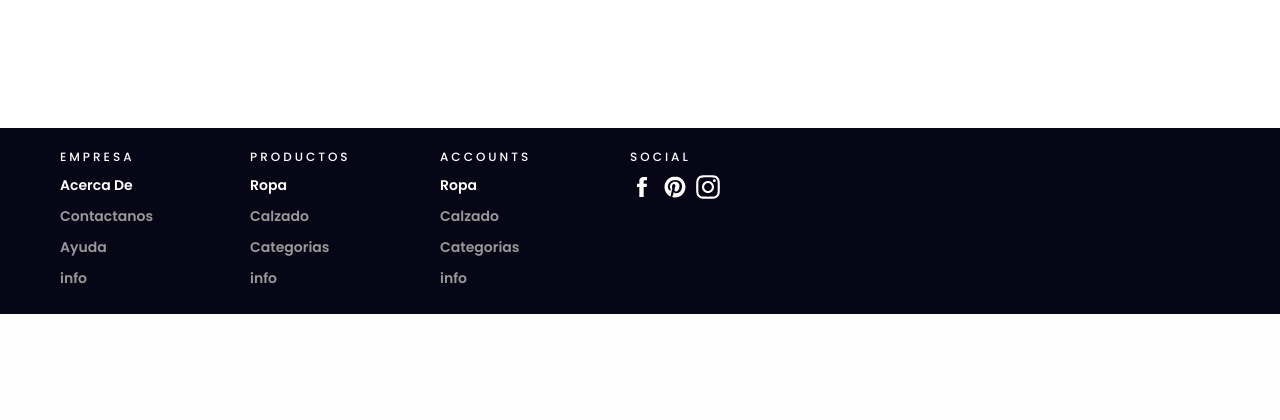
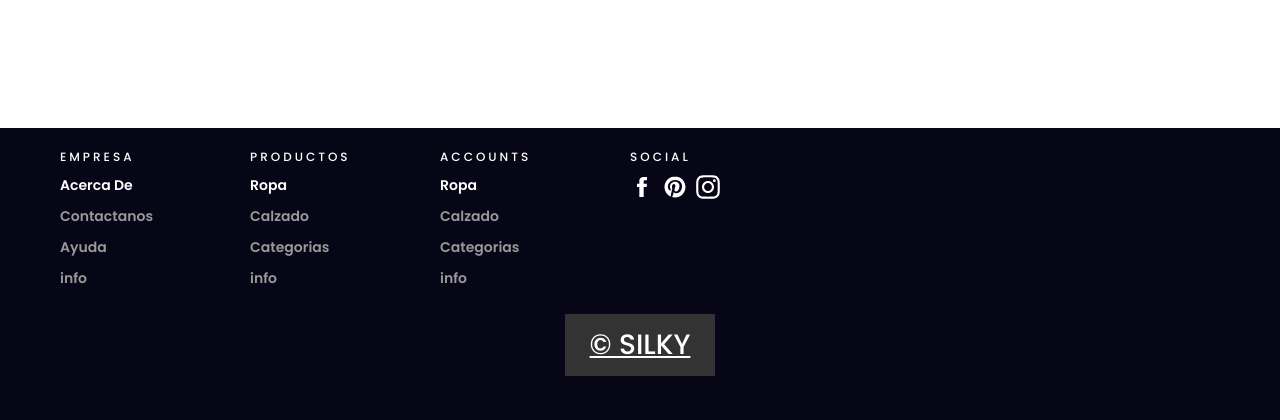
Before and after one commit to SergioMarentesJ/GINA, a PHP site: page /cursophp/ABC.php in a window 1280 px wide. Shown: the part 622-1042 px from the top of the page. Before the commit the page ends 936 px from the top, so only its background shows below. Run offline with PHP 8.4, Linux system fonts and the light colour scheme.

Commit message:
Derechos reservados Footer

```diff
--- a/ProyectoFinal/ABC.php
+++ b/ProyectoFinal/ABC.php
@@ -154,7 +154,7 @@ $con = mysqli_connect("localhost", "root","","tienda") or die ("Error!");
 				</ul>
 					</div>
 				</div>
-				<div class="clearfix"></div>
+				<div class="clearfix"><a class="bottom_btn" href="#">&copy; SILKY</a></div><br>
 			</div>
 			</div>
          </fotter>
--- a/ProyectoFinal/Ayuda.php
+++ b/ProyectoFinal/Ayuda.php
@@ -177,7 +177,7 @@ Confirma el pedido y recibirás un correo electrónico de confirmación. <br>
       </ul>
         </div>
       </div>
-    <div class="clearfix"></div>
+    <div class="clearfix"><a class="bottom_btn" href="#">&copy; SILKY</a></div><br>
   </div>
 </div>
          </fotter>
--- a/ProyectoFinal/Caballero.php
+++ b/ProyectoFinal/Caballero.php
@@ -192,7 +192,7 @@ $con = mysqli_connect("localhost", "root","","tienda") or die ("Error!");
       </ul>
         </div>
       </div>
-    <div class="clearfix"></div>
+    <div class="clearfix"><a class="bottom_btn" href="#">&copy; SILKY</a></div><br>
   </div>
 </div>
          </fotter>
--- a/ProyectoFinal/Carrito.php
+++ b/ProyectoFinal/Carrito.php
@@ -177,7 +177,7 @@ $con = mysqli_connect("localhost", "root","","tienda") or die ("Error!");
       </ul>
         </div>
       </div>
-    <div class="clearfix"></div>
+    <div class="clearfix"><a class="bottom_btn" href="#">&copy; SILKY</a></div><br>
   </div>
 </div>
          </fotter>
--- a/ProyectoFinal/Contactanos.php
+++ b/ProyectoFinal/Contactanos.php
@@ -217,7 +217,7 @@
       </ul>
         </div>
       </div>
-    <div class="clearfix"></div>
+    <div class="clearfix"><a class="bottom_btn" href="#">&copy; SILKY</a></div><br>
   </div>
 </div>
          </fotter>
--- a/ProyectoFinal/Dama.php
+++ b/ProyectoFinal/Dama.php
@@ -202,7 +202,7 @@ $con = mysqli_connect("localhost", "root","","tienda") or die ("Error!");
       </ul>
         </div>
       </div>
-    <div class="clearfix"></div>
+    <div class="clearfix"><a class="bottom_btn" href="#">&copy; SILKY</a></div><br>
   </div>
 </div>
          </fotter>
--- a/ProyectoFinal/MostrarP.php
+++ b/ProyectoFinal/MostrarP.php
@@ -162,7 +162,7 @@
       </ul>
         </div>
       </div>
-    <div class="clearfix"></div>
+    <div class="clearfix"><a class="bottom_btn" href="#">&copy; SILKY</a></div><br>
   </div>
 </div>
          </fotter>
--- a/ProyectoFinal/Tienda.php
+++ b/ProyectoFinal/Tienda.php
@@ -218,7 +218,7 @@ $con = mysqli_connect("localhost", "root","","tienda") or die ("Error!");
       </ul>
         </div>
       </div>
-    <div class="clearfix"></div>
+    <div class="clearfix"><a class="bottom_btn" href="#">&copy; SILKY</a></div><br>
   </div>
 </div>
          </fotter>
--- a/ProyectoFinal/acerca_de.php
+++ b/ProyectoFinal/acerca_de.php
@@ -216,7 +216,7 @@
       </ul>
         </div>
       </div>
-    <div class="clearfix"></div>
+    <div class="clearfix"><a class="bottom_btn" href="#">&copy; SILKY</a></div><br>
   </div>
 </div>
          </fotter>
--- a/ProyectoFinal/css/style.css
+++ b/ProyectoFinal/css/style.css
@@ -255,3 +255,14 @@ section.carrusel {
 	align-items: center;
 	justify-content: center;
 }
+
+.bottom_btn{
+	background-color: #333333;
+    color: #ffffff;
+    display: table;
+    font-size: 28px;
+    margin: 60px auto 20px;
+    padding: 10px 25px;
+    text-align: center;
+    text-transform: uppercase;
+}
--- a/ProyectoFinal/editar.php
+++ b/ProyectoFinal/editar.php
@@ -197,7 +197,7 @@
 				</ul>
 					</div>
 				</div>
-				<div class="clearfix"></div>
+				<div class="clearfix"><a class="bottom_btn" href="#">&copy; SILKY</a></div><br>
 			</div>
 			</div>
          </fotter>
--- a/ProyectoFinal/index.php
+++ b/ProyectoFinal/index.php
@@ -156,7 +156,7 @@
       </ul>
         </div>
       </div>
-    <div class="clearfix"></div>
+    <div class="clearfix"><a class="bottom_btn" href="#">&copy; SILKY</a></div><br>
   </div>
 </div>
          </fotter>
```
